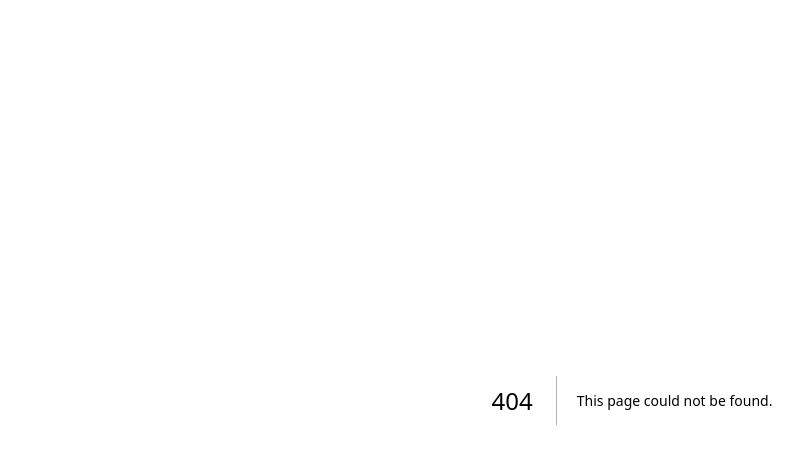
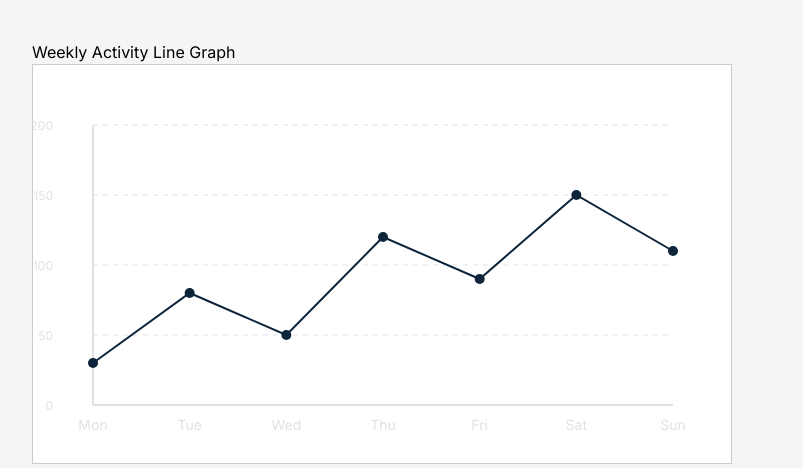
Before and after one commit to MaurenceBudiongan/awarenet-admin-web, a Next.js app: page /chart/line_graph in a window 1280 px wide. Before the commit this address had no page. Shown: the top 468 px of the page, without its empty margins (8-811 px from the left). Built offline with nearby package versions, Linux system fonts and the light colour scheme.

Commit message:
fill with line graph in user activity trends dashboard

```diff
--- /dev/null
+++ b/app/chart/line_graph/page.tsx
@@ -0,0 +1,123 @@
+"use client";
+
+import React from "react";
+
+const LineGraph = () => {
+  const days = ["Mon", "Tue", "Wed", "Thu", "Fri", "Sat", "Sun"];
+  const values = [30, 80, 50, 120, 90, 150, 110];
+  const maxValue = 200;
+  const lineColor = "#0d243a";
+  const dotColor = "#0d243a";
+  const axisColor = "#dee1e6";
+
+  const chartWidth = 700;
+  const chartHeight = 400;
+  const padding = 60;
+  const pointSpacing = (chartWidth - 2 * padding) / (days.length - 1);
+
+  // Calculate points for the line
+  const points = days.map((_, index) => {
+    const xPos = padding + index * pointSpacing;
+    const yPos =
+      chartHeight -
+      padding -
+      (values[index] / maxValue) * (chartHeight - 2 * padding);
+    return { xPos, yPos, value: values[index] };
+  });
+
+  // Create SVG path for line
+  const pathD = points
+    .map((point, idx) => `${idx === 0 ? "M" : "L"} ${point.xPos} ${point.yPos}`)
+    .join(" ");
+
+  return (
+    <div style={{ padding: "40px", background: "#f5f5f5", minHeight: "100vh" }}>
+      <h1>Weekly Activity Line Graph</h1>
+      <svg
+        width={chartWidth}
+        height={chartHeight}
+        style={{ background: "#fff", border: "1px solid #ccc" }}
+      >
+        {/* Horizontal grid lines with labels */}
+        {[0, 50, 100, 150, 200].map((yValue) => {
+          const yPos =
+            chartHeight -
+            padding -
+            (yValue / maxValue) * (chartHeight - 2 * padding);
+          return (
+            <g key={`grid-${yValue}`}>
+              <line
+                x1={padding}
+                y1={yPos}
+                x2={chartWidth - padding}
+                y2={yPos}
+                stroke={axisColor}
+                strokeDasharray="5,5"
+                strokeWidth="1"
+              />
+              <text
+                x={padding - 40}
+                y={yPos + 5}
+                fontSize="12"
+                fill={axisColor}
+                textAnchor="end"
+              >
+                {yValue}
+              </text>
+            </g>
+          );
+        })}
+
+        {/* Y-axis */}
+        <line
+          x1={padding}
+          y1={padding}
+          x2={padding}
+          y2={chartHeight - padding}
+          stroke={axisColor}
+          strokeWidth="2"
+        />
+
+        {/* X-axis */}
+        <line
+          x1={padding}
+          y1={chartHeight - padding}
+          x2={chartWidth - padding}
+          y2={chartHeight - padding}
+          stroke={axisColor}
+          strokeWidth="2"
+        />
+
+        {/* Line */}
+        <path d={pathD} stroke={lineColor} strokeWidth="2" fill="none" />
+
+        {/* Dots */}
+        {points.map((point, index) => (
+          <circle
+            key={`dot-${index}`}
+            cx={point.xPos}
+            cy={point.yPos}
+            r="5"
+            fill={dotColor}
+          />
+        ))}
+
+        {/* X-axis labels */}
+        {days.map((day, index) => (
+          <text
+            key={`label-${day}`}
+            x={points[index].xPos}
+            y={chartHeight - padding + 25}
+            fontSize="14"
+            fill={axisColor}
+            textAnchor="middle"
+          >
+            {day}
+          </text>
+        ))}
+      </svg>
+    </div>
+  );
+};
+
+export default LineGraph;
--- a/app/page.tsx
+++ b/app/page.tsx
@@ -1,4 +1,4 @@
-"use client"
+"use client";
 
 import { useRouter } from "next/navigation";
 
@@ -9,15 +9,17 @@ export default function Home() {
 
   const goToLoginPage = () => {
     router.push(LOGIN_PAGE);
-  }
+  };
 
   return (
     <div className="flex min-h-screen items-center justify-center bg-zinc-50 font-sans dark:bg-black">
       <main className="flex min-h-screen w-full max-w-3xl flex-col items-center justify-between py-32 px-16 bg-white dark:bg-black sm:items-start">
+        <h1 className="text-white">Awarenet Admin Web</h1>
 
-        <h1>Awarenet Admin Web</h1>
-
-        <div onClick={goToLoginPage} className="cursor-pointer hover:text-blue-200">
+        <div
+          onClick={goToLoginPage}
+          className="text-white cursor-pointer hover:text-blue-200"
+        >
           Go to Login page
         </div>
       </main>
```
